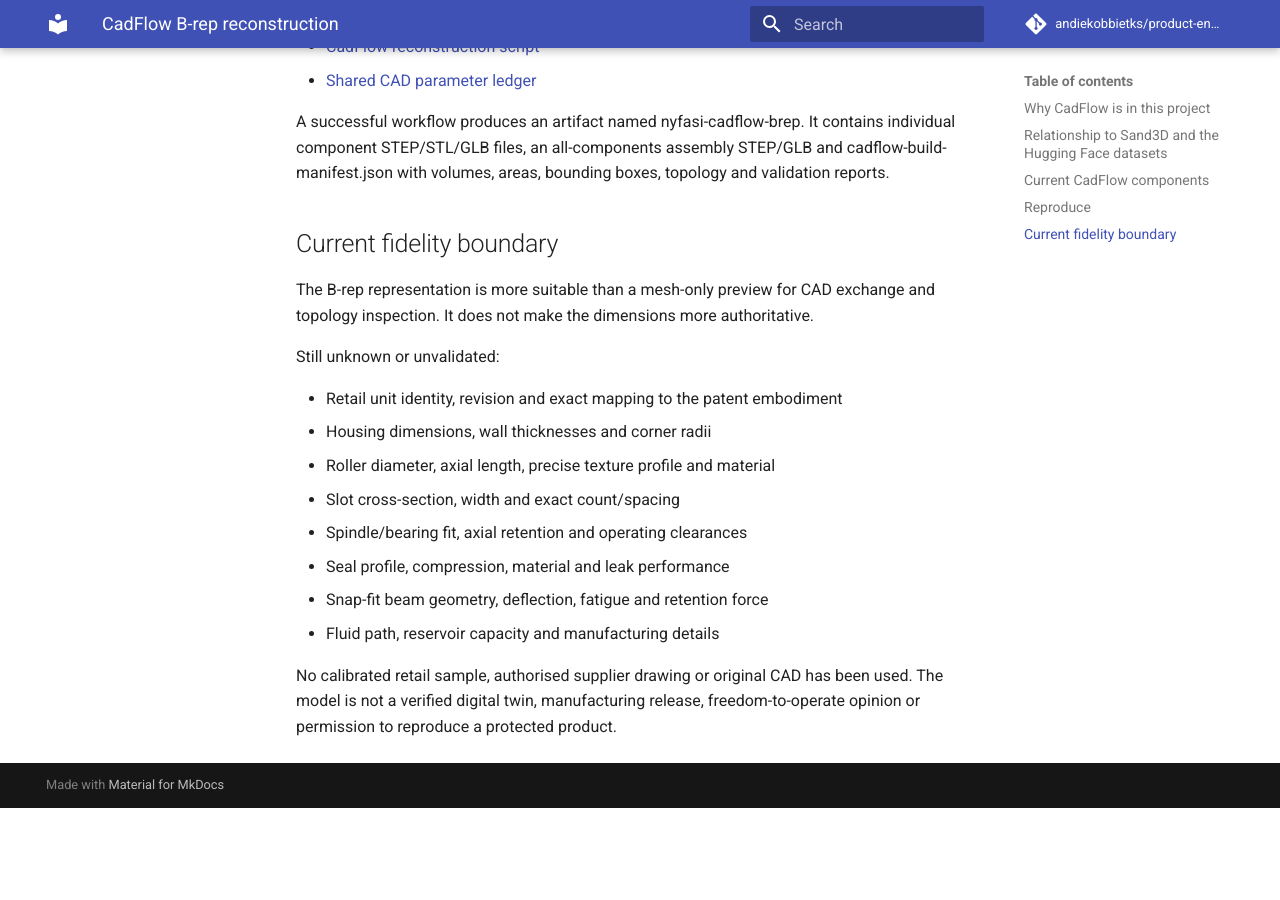
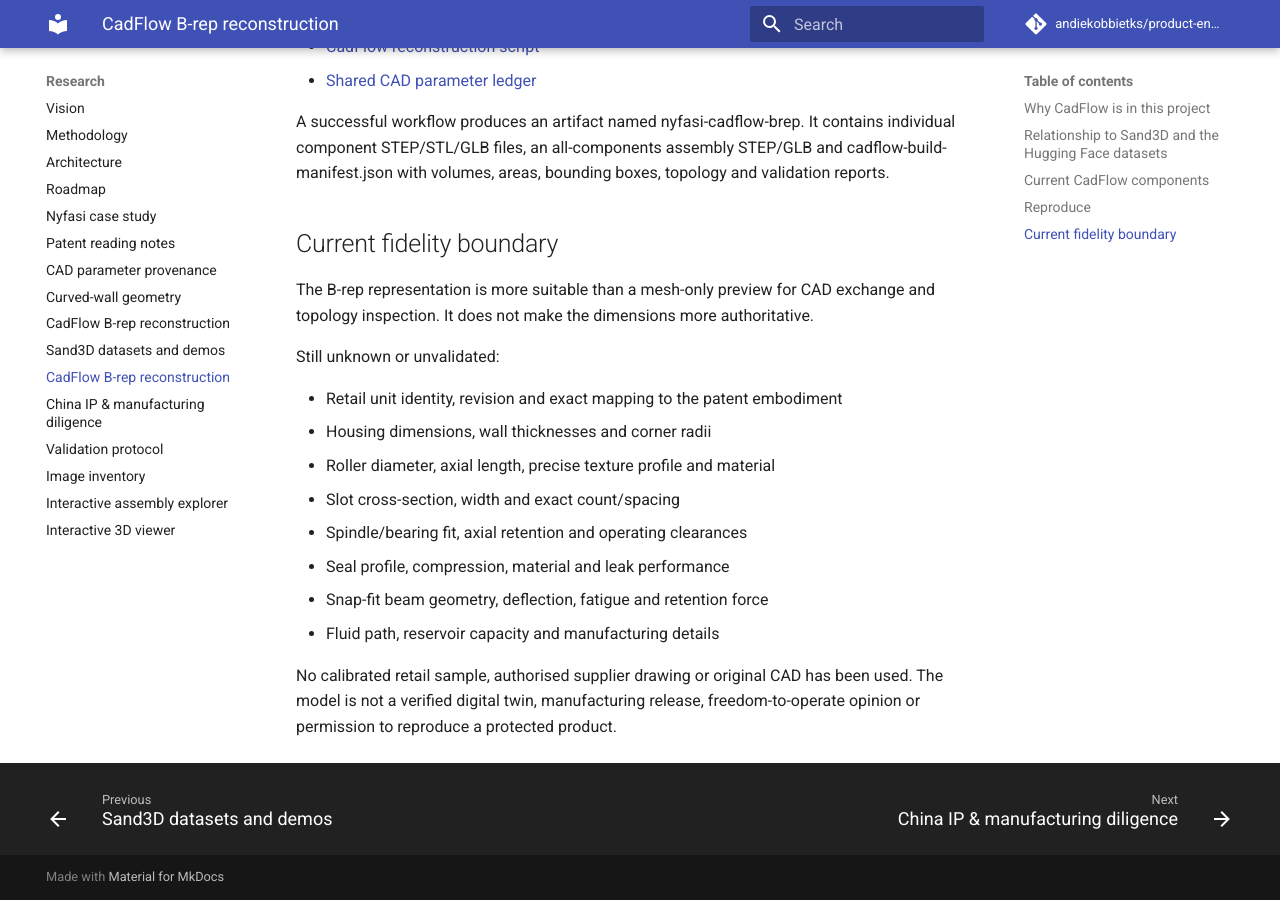
Before and after one commit to andiekobbietks/product-engineering-lab, an MkDocs documentation site: the page built from docs/experiments/cadflow-brep.md, in a window 1280 px wide and 900 px high, scrolled down 2242 px. Built offline with MkDocs 1.6.1 and Material for MkDocs 9.7.7, drawn with Linux system fonts in a browser that asks for light colours; comment, search, counter and statistics services are not loaded; before the commit the page ends 3050 px from its top, so only the background shows below that.

Commit message:
Add CadFlow B-rep documentation navigation

```diff
--- a/mkdocs.yml
+++ b/mkdocs.yml
@@ -28,6 +28,7 @@ nav:
       - Curved-wall geometry: experiments/curved-wall-geometry.md
       - CadFlow B-rep reconstruction: experiments/cadflow-reconstruction.md
       - Sand3D datasets and demos: experiments/sand3d-dataset-strategy.md
+      - CadFlow B-rep reconstruction: experiments/cadflow-brep.md
       - China IP & manufacturing diligence: experiments/nyfasi-china-due-diligence.md
       - Validation protocol: experiments/nyfasi-validation.md
       - Image inventory: experiments/image-inventory.md
```
